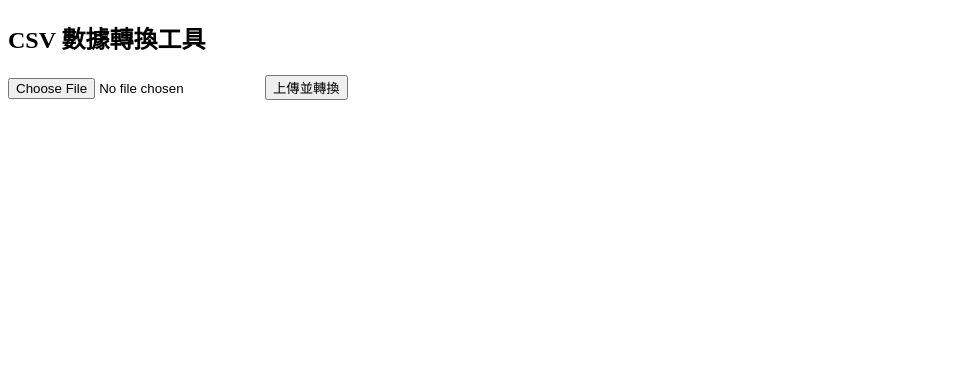
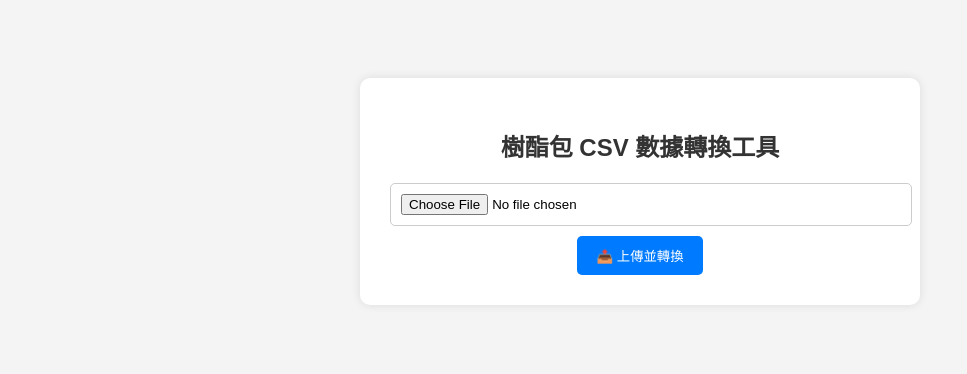
Before and after one commit to boatman3132/flask-csv-app, a Flask app: page / in a window 1280 px wide. Shown: the top 374 px of the page, without its empty margins (0-967 px from the left). Run offline with Flask 3, Linux system fonts and the light colour scheme.

Commit message:
網頁顯示名稱轉換

```diff
--- a/templates/index.html
+++ b/templates/index.html
@@ -3,19 +3,100 @@
 <head>
     <meta charset="UTF-8">
     <meta name="viewport" content="width=device-width, initial-scale=1.0">
-    <title>CSV 數據轉換工具</title>
+    <title>樹酯包 CSV 數據轉換工具</title>
+    <style>
+        /* 設定整體頁面樣式 */
+        body {
+            font-family: Arial, sans-serif;
+            background-color: #f4f4f4;
+            text-align: center;
+            padding: 20px;
+        }
+
+        /* 容器卡片 */
+        .container {
+            background: white;
+            max-width: 500px;
+            margin: 50px auto;
+            padding: 30px;
+            border-radius: 10px;
+            box-shadow: 0px 0px 10px rgba(0, 0, 0, 0.1);
+        }
+
+        /* 標題樣式 */
+        h2 {
+            color: #333;
+        }
+
+        /* 按鈕樣式 */
+        button {
+            background-color: #007BFF;
+            color: white;
+            border: none;
+            padding: 10px 20px;
+            margin-top: 10px;
+            border-radius: 5px;
+            cursor: pointer;
+            transition: background 0.3s;
+        }
+
+        button:hover {
+            background-color: #0056b3;
+        }
+
+        /* 上傳檔案區域 */
+        input[type="file"] {
+            border: 1px solid #ccc;
+            padding: 10px;
+            border-radius: 5px;
+            width: 100%;
+            background: white;
+            cursor: pointer;
+        }
+
+        /* 下載連結區塊 */
+        .download-links {
+            margin-top: 20px;
+        }
+
+        .download-links a {
+            display: block;
+            background-color: #28a745;
+            color: white;
+            text-decoration: none;
+            padding: 10px;
+            margin: 10px 0;
+            border-radius: 5px;
+            transition: background 0.3s;
+        }
+
+        .download-links a:hover {
+            background-color: #218838;
+        }
+
+        /* 響應式設計 */
+        @media (max-width: 600px) {
+            .container {
+                width: 90%;
+            }
+        }
+    </style>
 </head>
 <body>
-    <h2>CSV 數據轉換工具</h2>
-    <form action="/" method="post" enctype="multipart/form-data">
-        <input type="file" name="file" accept=".csv" required>
-        <button type="submit">上傳並轉換</button>
-    </form>
+    <div class="container">
+        <h2>樹酯包 CSV 數據轉換工具</h2>
+        <form action="/" method="post" enctype="multipart/form-data">
+            <input type="file" name="file" accept=".csv" required>
+            <button type="submit">📤 上傳並轉換</button>
+        </form>
 
-    {% if files_ready %}
-    <h3>轉換完成！請下載結果：</h3>
-    <a href="{{ url_for('download', filename='output_C.csv') }}" download>下載 C 類別 CSV</a><br>
-    <a href="{{ url_for('download', filename='output_A.csv') }}" download>下載 A 類別 CSV</a>
-    {% endif %}
+        {% if files_ready %}
+        <div class="download-links">
+            <h3>✅ 轉換完成！請下載結果：</h3>
+            <a href="{{ url_for('download', filename='output_C.csv') }}" download>⬇️ 下載 Cathod 陰極檢測數據 CSV</a>
+            <a href="{{ url_for('download', filename='output_A.csv') }}" download>⬇️ 下載 Anode 陽極檢測數據 CSV</a>
+        </div>
+        {% endif %}
+    </div>
 </body>
 </html>
```
